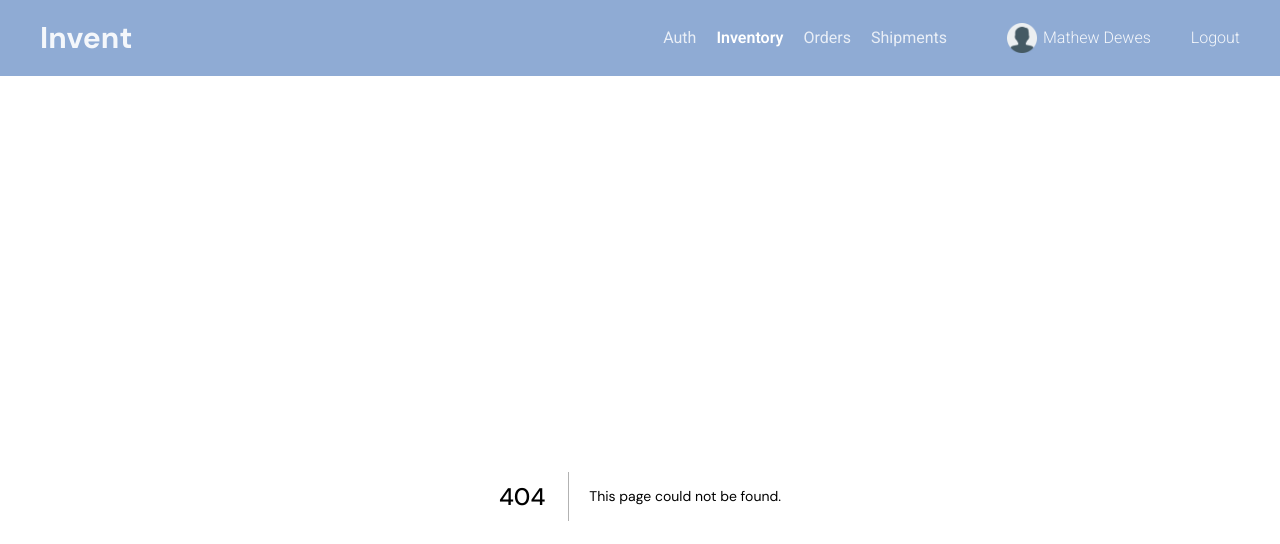
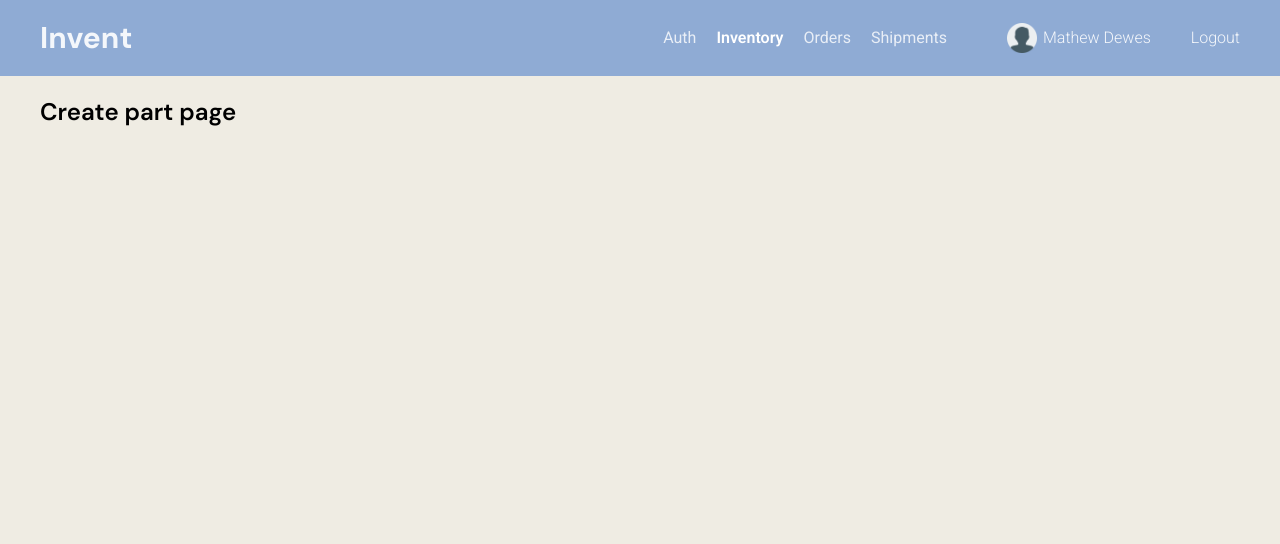
Before and after one commit to mathew-dewes/invent, a Next.js app: page /inventory/create in a window 1280 px wide. Before the commit this address had no page. Shown: the top 544 px of the page. Built offline with nearby package versions, Linux system fonts and the light colour scheme.

Commit message:
Changes to inventory page

```diff
--- /dev/null
+++ b/app/inventory/create/page.tsx
@@ -0,0 +1,7 @@
+export default function page(){
+    return (
+        <div>
+            <h2>Create part page</h2>
+        </div>
+    )
+}
--- a/app/inventory/page.tsx
+++ b/app/inventory/page.tsx
@@ -1,4 +1,6 @@
+import Button from "@/components/ui/Button";
 import InventoryTable from "./_components/InventoryTable";
+import Link from "next/link";
 
 
 
@@ -14,6 +16,10 @@ export default function page(){
     return (
         <div>
          <h2>Inventory page</h2>
+         <div className="flex gap-3 mt-3">
+            <Link href={'/inventory/create'}><Button text="Create Part"/></Link>
+
+         </div>
          <InventoryTable headings={headings} values={values}/>
         </div>
     )
```
